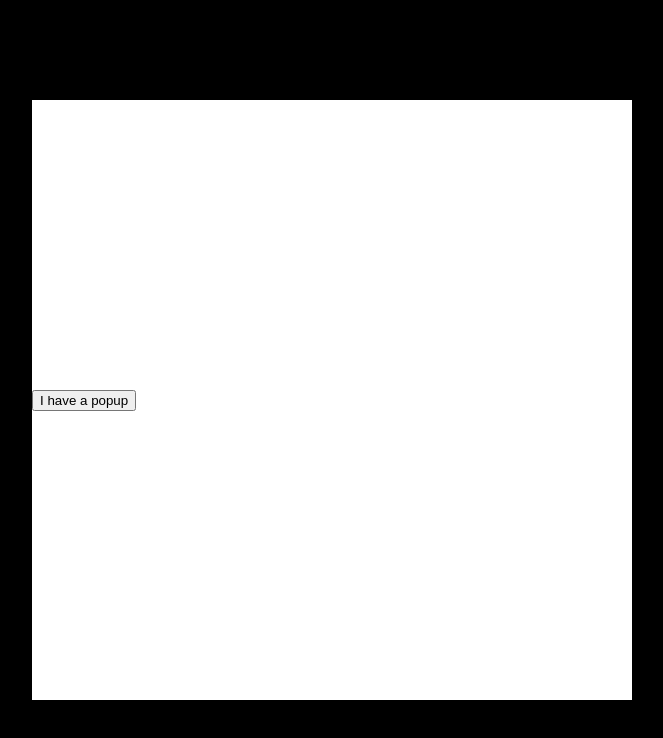
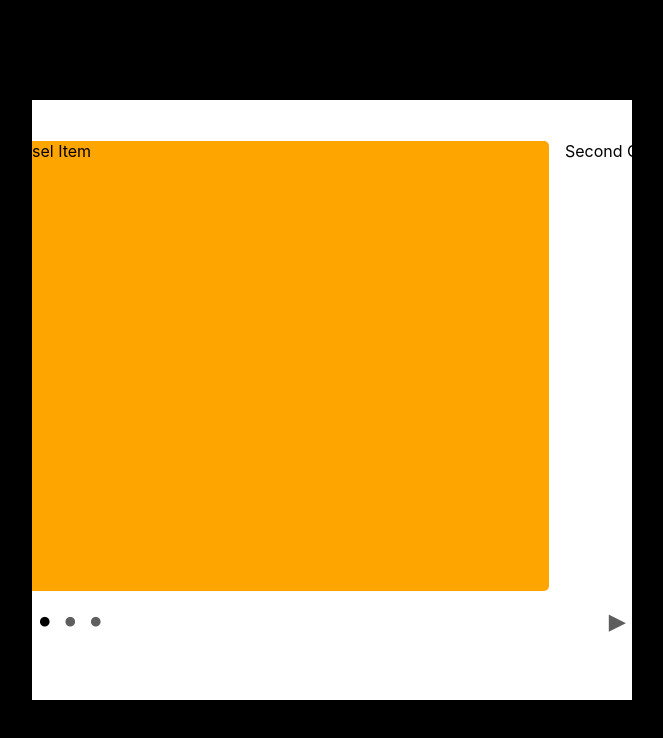
Before and after one commit to tahmdev/components, a React (Create React App) app: page / in a window 1280 px wide. Shown: the top 738 px of the page, without its empty margins (308-971 px from the left). Built offline with nearby package versions, Linux system fonts and the light colour scheme.

Commit message:
Added Carousel component

```diff
--- a/src/App.css
+++ b/src/App.css
@@ -33,6 +33,17 @@ body,
   height: 100%;
   background-color: red;
   color: white;
+}
+.trans-btn {
+  background-color: transparent;
+  border: none;
+  outline: none;
+}
+button:hover {
+  cursor: pointer;
+}
+.orange-bg {
+  background-color: orange;
 }
 
 /*TOAST*/
@@ -153,5 +164,55 @@ body,
 }
 .test {
   width: fit-content;
-  background-color: red;
+  background-color: orange;
 }
+
+/*Container*/
+.carousel-wrapper {
+  width: 100%;
+  margin-bottom: 1.5rem;
+}
+.carousel {
+  display: flex;
+  height: fit-content;
+  overflow: auto;
+  scroll-snap-type: x mandatory;
+  scroll-snap-stop: always;
+}
+.carousel::-webkit-scrollbar {
+  display: none;
+}
+.carousel > * + * {
+  margin-left: 1rem;
+}
+.carousel > * {
+  max-width: 100%;
+  min-width: 100%;
+  object-fit: cover;
+  scroll-snap-align: center;
+  border-radius: 5px;
+}
+.carousel-navigation {
+  margin-top: 1rem;
+  width: 100%;
+  display: flex;
+  justify-content: space-between;
+}
+.dot-navigation {
+  display: flex;
+}
+.carousel-navigation button {
+  color: rgb(94, 94, 94);
+}
+@media (min-width: 1024px) {
+  .carousel-navigation button {
+    font-size: 1.4rem;
+  }
+}
+.dot-active {
+  color: black !important;
+}
+.arrow-disabled {
+  opacity: 0;
+  pointer-events: none;
+}
--- a/src/App.tsx
+++ b/src/App.tsx
@@ -1,5 +1,6 @@
 import { useReducer, useState } from "react";
 import "./App.css";
+import { Carousel } from "./components/Carousel/Carousel";
 import { MultiRange } from "./components/MultiRange/MultiRange";
 import { PopupButton } from "./components/PopupButton/PopupButton";
 import SwipeButton from "./components/SwipeButton/SwipeButton";
@@ -7,7 +8,7 @@ import { Toast } from "./components/Toast/Toast";
 import { toastReducer } from "./components/Toast/ToastReducer";
 
 function App() {
-  const [currentComponent, setCurrentComponent] = useState("PopupButton");
+  const [currentComponent, setCurrentComponent] = useState("Carousel");
   const [toastNotifs, dispatch] = useReducer(toastReducer, []);
   const [showPopupButton, setShowPopupButton] = useState(false);
   const [showPopupButton2, setShowPopupButton2] = useState(false);
@@ -63,6 +64,13 @@ function App() {
             <div className="test">I am a popup</div>
           </PopupButton>
         )}
+        {currentComponent === "Carousel" && (
+          <Carousel autoScroll={4000}>
+            <div className="orange-bg">First Carousel Item</div>
+            <div>Second Carousel Item</div>
+            <img src="https://i.imgur.com/G7OSlt6.png" />
+          </Carousel>
+        )}
       </div>
     </div>
   );
--- /dev/null
+++ b/src/components/Carousel/Carousel.tsx
@@ -0,0 +1,99 @@
+import React, { useEffect, useRef, useState } from "react";
+interface Props {
+  children: React.ReactNode[];
+  autoScroll?: number;
+}
+export const Carousel: React.FC<Props> = ({ children, autoScroll }) => {
+  const [currentIndex, setCurrentIndex] = useState(0);
+  const carouselRef = useRef<HTMLDivElement>(null);
+  const autoScrollTimer = useRef<ReturnType<typeof setInterval> | null>(null);
+
+  const handleScroll = () => {
+    if (carouselRef.current) {
+      const currentPos = carouselRef.current.scrollLeft;
+      const width = carouselRef.current.clientWidth;
+      setCurrentIndex(Math.round(currentPos / width));
+    }
+  };
+
+  const handleDot = (idx: number) => {
+    if (carouselRef.current) {
+      const width = carouselRef.current.clientWidth;
+      carouselRef.current.scrollTo({ left: width * idx });
+    }
+  };
+
+  const handleNext = () => {
+    if (carouselRef.current) {
+      const currentPos = carouselRef.current.scrollLeft;
+      const width = carouselRef.current.clientWidth;
+      carouselRef.current.scrollTo({
+        left: currentPos + width,
+      });
+    }
+  };
+
+  const handlePrev = () => {
+    if (carouselRef.current) {
+      const currentPos = carouselRef.current.scrollLeft;
+      const width = carouselRef.current.clientWidth;
+      carouselRef.current.scrollTo({
+        left: currentPos - width,
+      });
+    }
+  };
+
+  useEffect(() => {
+    if (autoScroll) {
+      if (autoScrollTimer.current) clearInterval(autoScrollTimer.current);
+      autoScrollTimer.current = setInterval(() => {
+        if (currentIndex !== children.length - 1) {
+          handleNext();
+        } else {
+          carouselRef.current?.scrollTo({ left: 0 });
+        }
+      }, autoScroll);
+    }
+  }, [carouselRef.current?.scrollLeft]);
+
+  return (
+    <div className="carousel-wrapper">
+      <div className="carousel" onScroll={handleScroll} ref={carouselRef}>
+        {children}
+      </div>
+      <div className="carousel-navigation">
+        <div className="dot-navigation">
+          {children.map((_, idx) => (
+            <button
+              key={idx}
+              className={`trans-btn ${
+                idx === currentIndex ? "dot-active" : ""
+              }`}
+              onClick={() => handleDot(idx)}
+            >
+              ●
+            </button>
+          ))}
+        </div>
+        <div className="arrow-navigation">
+          <button
+            className={`trans-btn ${
+              currentIndex === 0 ? "arrow-disabled" : ""
+            }`}
+            onClick={handlePrev}
+          >
+            ◀
+          </button>
+          <button
+            className={`trans-btn ${
+              currentIndex === children.length - 1 ? "arrow-disabled" : ""
+            }`}
+            onClick={handleNext}
+          >
+            ▶
+          </button>
+        </div>
+      </div>
+    </div>
+  );
+};
```
